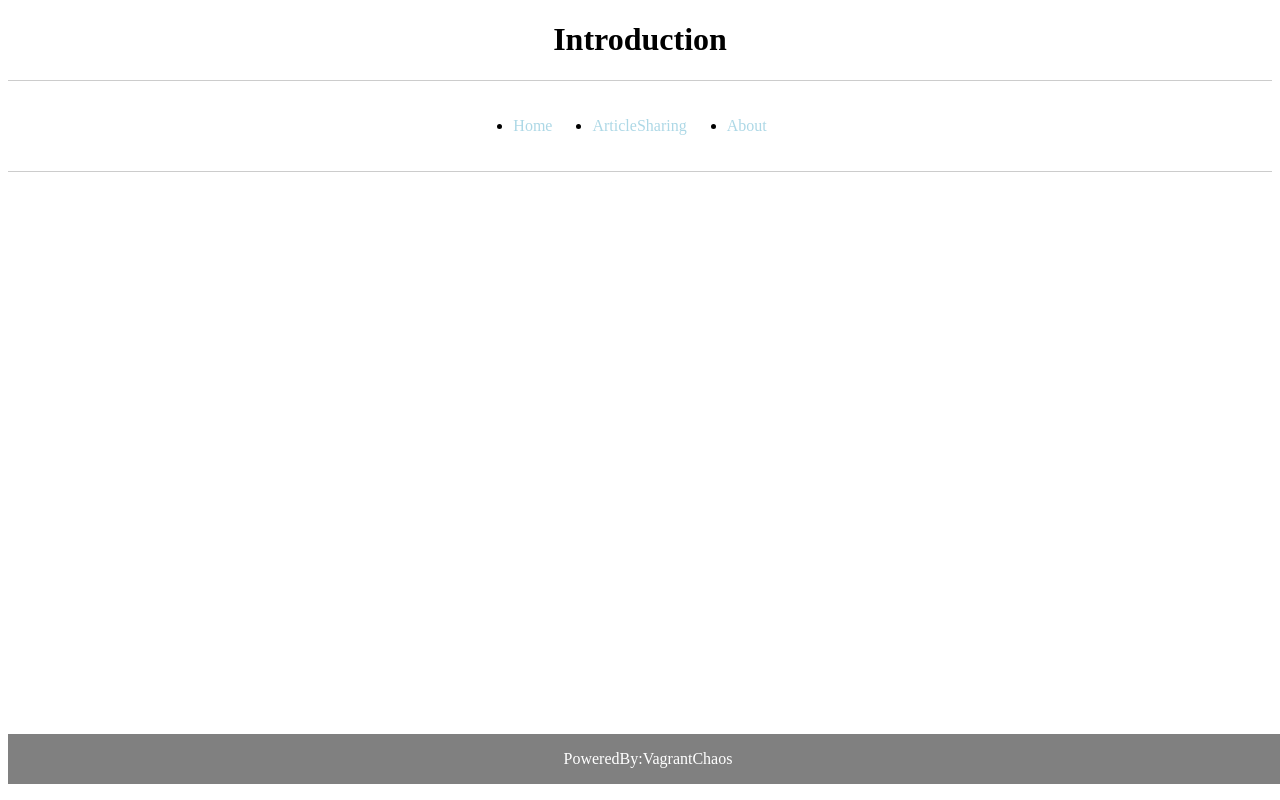
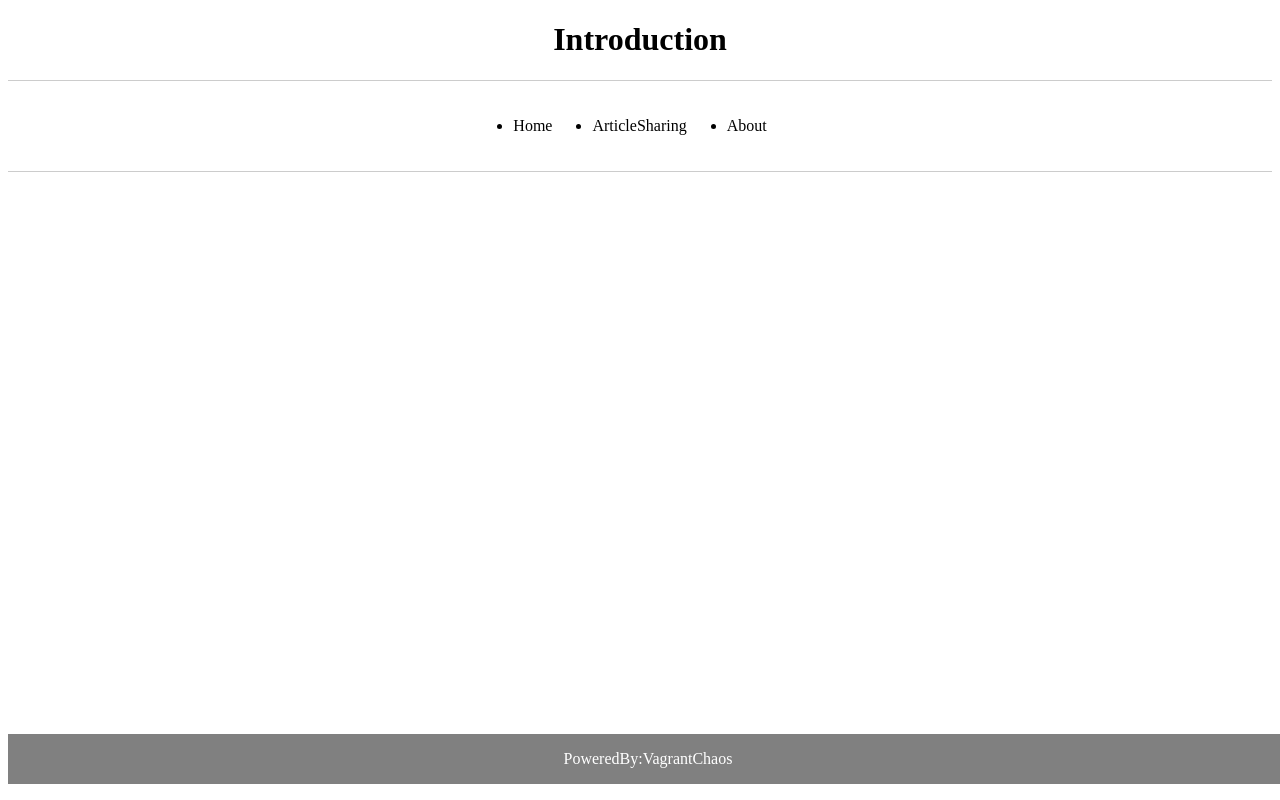
Before and after one commit to VagrantChaos/vagrantchaos.github.io, a plain HTML site: page index.html in a window 1280 px wide. Drawn offline with Linux system fonts and the light colour scheme.

Commit message:
Update index.html

```diff
--- a/index.html
+++ b/index.html
@@ -39,7 +39,7 @@
         }
 
         .nav ul li a {
-            color: lightblue;
+            color: black;
             text-decoration: none;
         }
 
```
